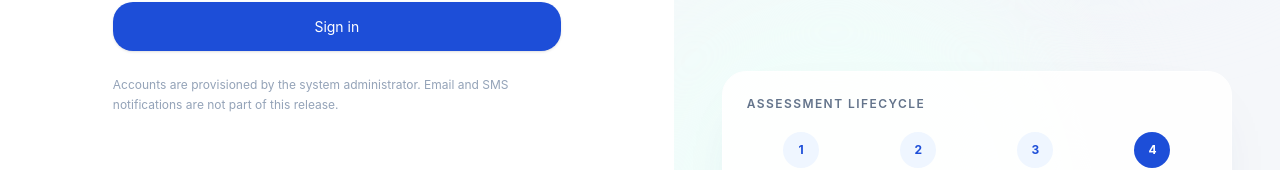
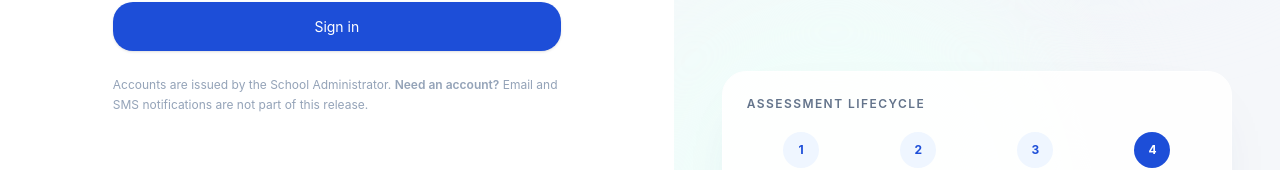
Before and after one commit to poptramark-eng/sentinel, a Next.js app in the folder apps/web/: page /login in a window 1280 px wide. Shown: the part 519-689 px from the top of the page. Built offline with nearby package versions, Linux system fonts and the light colour scheme.

Commit message:
Link sign-in page to account access guidance

```diff
--- a/apps/web/src/app/login/page.tsx
+++ b/apps/web/src/app/login/page.tsx
@@ -46,7 +46,7 @@ export default function LoginPage() {
           {error ? <p role="alert" className="rounded-xl border border-[#fecaca] bg-[var(--danger-soft)] px-4 py-3 text-sm text-[var(--danger)]">{error}</p> : null}
           <button type="submit" disabled={loading} className="flex w-full items-center justify-center rounded-xl bg-[var(--brand)] px-5 py-3.5 text-sm font-semibold text-white shadow-sm transition hover:bg-[var(--brand-strong)] disabled:opacity-60">{loading ? "Signing in…" : "Sign in"}</button>
         </form>
-        <p className="mt-6 text-xs leading-5 text-[var(--subtle)]">Accounts are provisioned by the system administrator. Email and SMS notifications are not part of this release.</p>
+        <p className="mt-6 text-xs leading-5 text-[var(--subtle)]">Accounts are issued by the School Administrator. <Link href="/register" className="font-semibold text-[var(--brand)] hover:underline">Need an account?</Link> Email and SMS notifications are not part of this release.</p>
       </div>
       <div className="flex items-center justify-between text-xs text-[var(--subtle)]"><span>© {new Date().getFullYear()} cbe · Softflix</span><Link href="/" className="font-medium text-[var(--muted)] hover:text-[var(--brand)]">Back to home</Link></div>
     </section>
```
